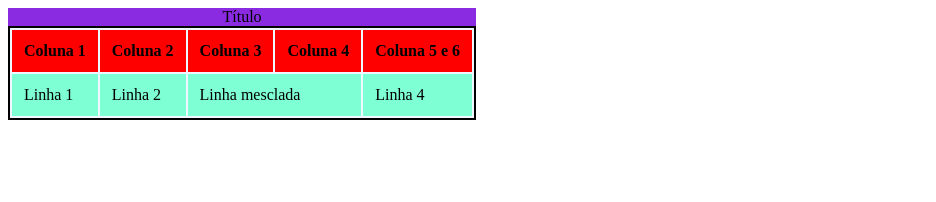
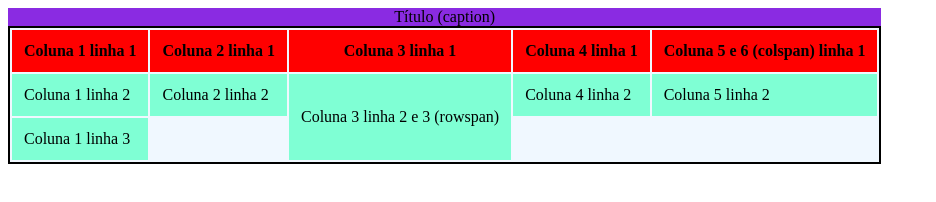
Before and after one commit to MathGueff/fatec_aulas, a plain HTML site: page Desenvolvimento_Web/Aula 4 - Tabelas/tutorial/index.html in a window 1280 px wide. Shown: the whole page, without its empty margins (0-936 px from the left). Drawn offline with Linux system fonts and the light colour scheme.

Commit message:
Corrigido alguns erros

```diff
--- a/Desenvolvimento_Web/Aula 4 - Tabelas/tutorial/index.html
+++ b/Desenvolvimento_Web/Aula 4 - Tabelas/tutorial/index.html
@@ -9,21 +9,25 @@
 </head>
 <body>
     <table> <!-- Inicia a construção da tabela -->
-        <caption>Título</caption> <!-- Título da tabela -->
+        <caption>Título (caption)</caption> <!-- Título da tabela -->
         <thead> <!-- Cabeçalho da tabela-->
             <tr> <!-- Linha da tabela -->
-                 <th>Coluna 1</th> <!-- Título da linha -->
-                 <th>Coluna 2</th> <!-- Título da linha -->
-                 <th>Coluna 3</th> <!-- Título da linha -->
-                 <th>Coluna 4</th> <!-- Título da linha -->
-                 <th colspan="2">Coluna 5 e 6</th> <!-- Título da linha -->
+                 <th>Coluna 1 linha 1</th> <!-- Título da linha -->
+                 <th>Coluna 2 linha 1</th> <!-- Título da linha -->
+                 <th>Coluna 3 linha 1</th> <!-- Título da linha -->
+                 <th>Coluna 4 linha 1</th> <!-- Título da linha -->
+                 <th colspan="2">Coluna 5 e 6 (colspan) linha 1</th> <!-- Título da linha -->
             </tr>
         </thead>
         <tr>
-            <td>Linha 1</td> <!-- Conteúdo da linha-->
-            <td>Linha 2</td> <!-- Conteúdo da linha-->
-            <td colspan="2">Linha mesclada</td>
-            <td>Linha 4</td>
+            <td>Coluna 1 linha 2</td> <!-- Conteúdo da linha-->
+            <td>Coluna 2 linha 2</td> <!-- Conteúdo da linha-->
+            <td rowspan="2">Coluna 3 linha 2 e 3 (rowspan)</td>
+            <td>Coluna 4 linha 2</td>
+            <td>Coluna 5 linha 2</td>
+        </tr>
+        <tr>
+            <td>Coluna 1 linha 3</td>
         </tr>
     </table>
 </body>
```
Also changed, not shown: Desenvolvimento_Web/Aula 1 - Primeiras Tags/index.html (line endings or trailing spaces).
